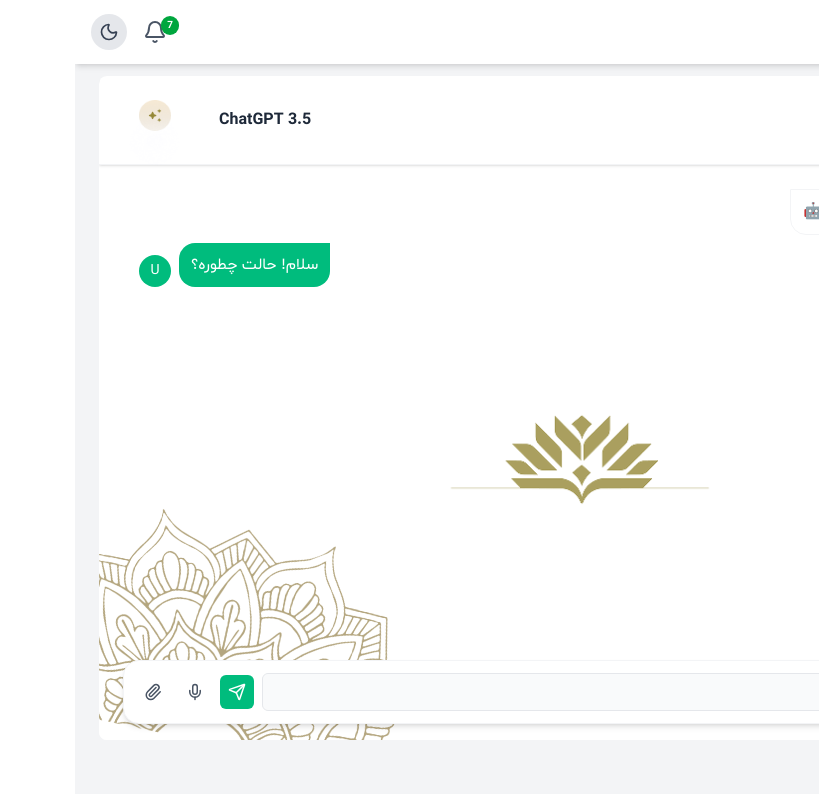
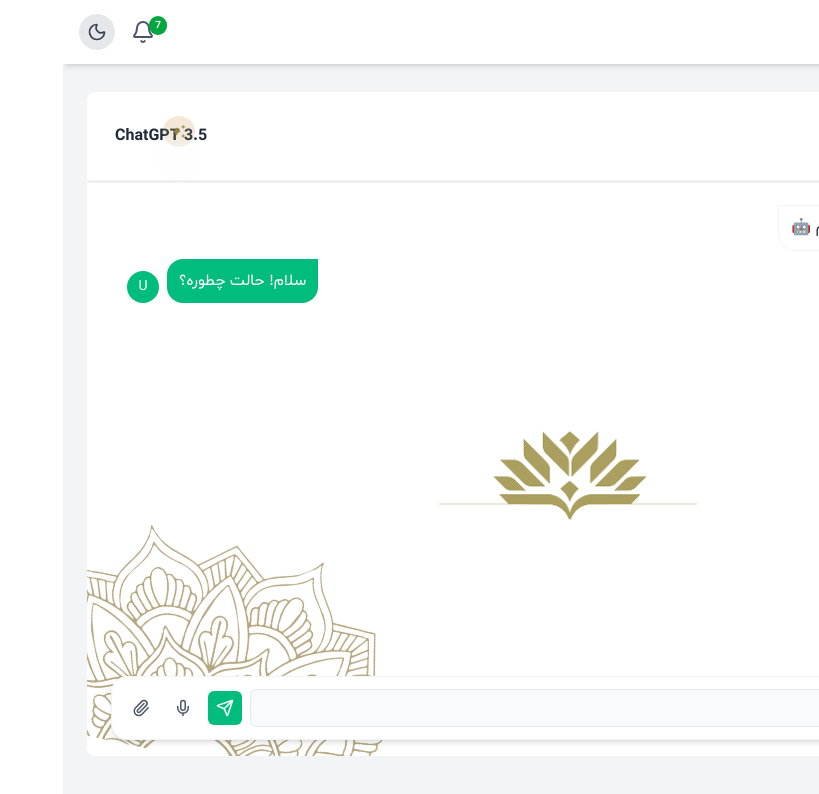
Before and after one commit to NegarHastammm/TranslateAgain, a Next.js app: page /chatSection in a window 1280 px wide. Shown: the top 794 px of the page, without its empty margins (461-1280 px from the left). Built offline with nearby package versions, Linux system fonts and the light colour scheme; grey boxes are pictures that could not be loaded.

Commit message:
changes about sidebar and chatyar

```diff
--- a/app/ui/ChatYar.tsx
+++ b/app/ui/ChatYar.tsx
@@ -142,7 +142,7 @@ const ChatYar: React.FC = () => {
 
   return (
     <div
-      className="rounded-lg flex flex-col min-h-[83vh] overflow-hidden -mt-3 bg-gradient-to-b from-slate-50 to-white"
+      className="rounded-lg flex flex-col min-h-[83vh] overflow-hidden -mt-3 bg-gradient-to-b from-slate-50 to-white mt-1"
       dir="rtl"
     >
       {/* ===== هدر ===== */}
@@ -161,7 +161,7 @@ const ChatYar: React.FC = () => {
             alt="logo"
             width={56}
             height={56}
-            className="w-20 h-20 mt-10"
+            className="w-20 h-20 mt-10 absolute left-[91] top-[-30]"
             priority
           />
 
@@ -287,7 +287,7 @@ const ChatYar: React.FC = () => {
                   <Plus size={18} />
                   <span className="text-sm font-medium">چت جدید</span>
                 </button>
-                <span className="text-xs text-gray-500">چت‌ها</span>
+                 <Image src="/Images/gpt.png" alt="logo" width={76} height={76} className="absolute left-[12] top-[19]" />
               </div>
 
               {/* جستجو */}
--- a/app/ui/SideBar.tsx
+++ b/app/ui/SideBar.tsx
@@ -69,7 +69,7 @@ const Sidebar: React.FC<SidebarProps> = ({ isOpen, setIsOpen }) => {
       {/* Overlay موبایل */}
       {isOpen && (
         <div
-          className="fixed inset-0 bg-black bg-opacity-15 backdrop-blur-[1px] z-40 md:hidden transition-opacity duration-300"
+          className="fixed inset-0 bg-gray-200 bg-opacity-15 backdrop-blur-[1px] z-40 md:hidden transition-opacity duration-300 "
           onClick={() => setIsOpen(false)}
         />
       )}
@@ -78,7 +78,7 @@ const Sidebar: React.FC<SidebarProps> = ({ isOpen, setIsOpen }) => {
       <aside
         dir="rtl"
         className={clsx(
-          "fixed top-0 right-0 h-screen w-64 bg-white border-l border-gray-200 z-50 transform transition-transform duration-300 ease-in-out",
+          "fixed  top-0 right-0 h-screen w-64 bg-white border-l border-gray-200 z-50 transform transition-transform duration-300 ease-in-out",
           isOpen ? "translate-x-0" : "translate-x-full",
           "md:translate-x-0"
         )}
@@ -88,7 +88,7 @@ const Sidebar: React.FC<SidebarProps> = ({ isOpen, setIsOpen }) => {
           <div className="relative py-6 px-4 border-b border-gray-100 flex justify-center items-center">
             <img src="/Images/logo.png" alt="لوگو" className="w-420 h-auto object-contain mx-auto" />
             <button
-              className="absolute right-4 md:hidden p-2 rounded hover:bg-gray-200 transition"
+              className="absolute right-4 md:hidden p-2 rounded hover:bg-gray-200 transition top-[9]"
               onClick={() => setIsOpen(false)}
             >
               <X size={24} />
@@ -96,15 +96,16 @@ const Sidebar: React.FC<SidebarProps> = ({ isOpen, setIsOpen }) => {
           </div>
 
     {/* منو */}
-          <nav className="mt-4 relative">
-            <ul className="space-y-1">
-              {menu.map((item) => (
-                <li
-                  key={item.key}
-                  className={clsx(item.key === "report" && "relative")}
-                  onMouseEnter={item.key === "report" ? handleMouseEnter : undefined}
-                  onMouseLeave={item.key === "report" ? handleMouseLeave : undefined}
-                >
+<nav className="mt-[-80] relative">
+  <ul className="space-y-0">
+    {menu.map((item, index) => (
+      <li key={item.key} className="relative">
+
+        {/* خط جداکننده بین آیتم‌ها */}
+        {index !== 0 && (
+          <div className="w-full h-px bg-[#000000] opacity-15 my-1"></div>
+        )}
+
         <button
           ref={item.key === "report" ? reportRef : null}
           onClick={item.key === "report" ? handleClick : undefined}
@@ -119,7 +120,7 @@ const Sidebar: React.FC<SidebarProps> = ({ isOpen, setIsOpen }) => {
             {item.icon}
             <span className="text-sm font-medium">{item.label}</span>
           </div>
-                    {/* فقط آیتم سوم فلش */}
+
           {item.key === "report" && (
             <ChevronDown
               className={clsx(
@@ -151,22 +152,25 @@ const Sidebar: React.FC<SidebarProps> = ({ isOpen, setIsOpen }) => {
 
       {/* ساب‌منوی floating */}
       {submenuOpen && (
+
   <ul
-          className="fixed right-64 w-48 bg-white/90 backdrop-blur-sm rounded-xl shadow-2xl z-50 opacity-0 scale-95 translate-x-2 transition-all duration-300 ease-out"
+    className="fixed right-64 w-48 bg-white/95 backdrop-blur-md rounded-xl shadow-xl z-50 transition-all duration-200 ease-out"
     style={{
-            top: submenuTop,
+      top: submenuTop + 6,
       opacity: submenuOpen ? 1 : 0,
-            transform: submenuOpen ? "scale(1) translateX(0)" : "scale(0.95) translateX(8px)",
+      transform: submenuOpen ? "scale(1)" : "scale(0.95)",
+      pointerEvents: submenuOpen ? "auto" : "none",
     }}
     onMouseEnter={handleMouseEnter}
     onMouseLeave={handleMouseLeave}
   >
-          <li className="px-4 py-2 hover:bg-gray-100 cursor-pointer rounded-md transition-colors duration-150">جست و جوی هوشمند</li>
-          <li className="px-4 py-2 hover:bg-gray-100 cursor-pointer rounded-md transition-colors duration-150">مطالعه آنلاین</li>
-          <li className="px-4 py-2 hover:bg-gray-100 cursor-pointer rounded-md transition-colors duration-150">مدیریت منابع</li>
-          <li className="px-4 py-2 hover:bg-gray-100 cursor-pointer rounded-md transition-colors duration-150">یادداشت های من</li>
+    <li className="px-4 py-2 hover:bg-gray-100 cursor-pointer">جست‌وجوی هوشمند</li>
+    <li className="px-4 py-2 hover:bg-gray-100 cursor-pointer">مطالعه آنلاین</li>
+    <li className="px-4 py-2 hover:bg-gray-100 cursor-pointer">مدیریت منابع</li>
+    <li className="px-4 py-2 hover:bg-gray-100 cursor-pointer">یادداشت‌های من</li>
   </ul>
 )}
+
     </>
   );
 };
```
Lines whose indentation alone changed are shown as unchanged.
